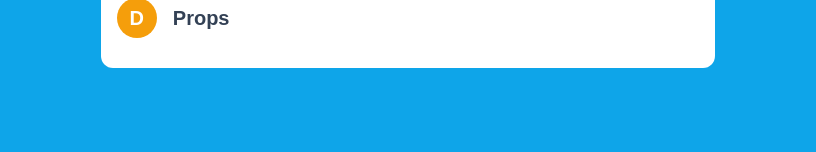
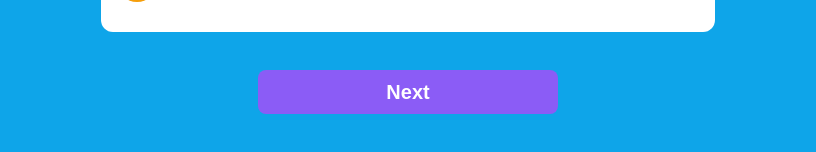
Before and after one commit to TikoCisneros/next-quiz, a Next.js app: page / in a window 1280 px wide. Shown: the part 618-770 px from the top of the page, without its empty margins (232-1048 px from the left). Built offline with nearby package versions, Linux system fonts and the light colour scheme.

Commit message:
Create and test button component

```diff
--- a/components/Question/Countdown.tsx
+++ b/components/Question/Countdown.tsx
@@ -13,7 +13,7 @@ const Countdown = ({ duration, onComplete }: CountdownProps) => {
         isPlaying
         size={100}
         colors={['#22c55e', '#facc15', '#f87171', '#ef4444']}
-        colorsTime={[duration / 2, duration / 4, duration / 5, 0]}
+        colorsTime={[duration / 2, duration / 3, duration / 5, 0]}
         duration={duration}
         onComplete={onComplete}
       >
--- /dev/null
+++ b/components/common/Button.tsx
@@ -0,0 +1,31 @@
+import Link from 'next/link';
+
+interface ButtonProps {
+  text: string;
+  href?: string;
+  onClick?: () => void;
+}
+
+const Button = ({ text, href, onClick }: ButtonProps) => {
+  const renderBtn = () => (
+    <button
+      className="bg-violet-500 hover:bg-violet-700 text-white text-xl font-bold mt-7 py-2 px-4 min-w-[300px] w-auto rounded-lg"
+      onClick={onClick}>
+      {text}
+    </button>
+  );
+
+  if (href) {
+    return (
+      <Link href={href}>
+        {renderBtn()}
+      </Link>
+    )
+  }
+
+  return renderBtn();
+};
+
+
+
+export default Button;
--- a/components/common/Layout.tsx
+++ b/components/common/Layout.tsx
@@ -4,7 +4,7 @@ interface LayoutProps {
 
 const Layout = ({ children }: LayoutProps) => {
   return (
-    <div className='flex justify-center items-center w-auto h-auto min-h-screen bg-sky-500 text-white'>
+    <div className='flex flex-col justify-center items-center w-auto h-auto min-h-screen bg-sky-500 text-white'>
       {children}
     </div>
   );
--- a/pages/index.tsx
+++ b/pages/index.tsx
@@ -1,5 +1,6 @@
 import type { NextPage } from 'next';
 import { useState } from 'react';
+import Button from '../components/common/Button';
 
 import Question from '../components/Question';
 import APP_SURVEY from '../data/Survey';
@@ -10,13 +11,16 @@ const Home: NextPage = () => {
   const handleCountdownComplete = () => question.wasNotReplied && setQuestion(question.answerQuestion(-1));
 
   return (
+    <>
       <Question
         data={question}
         onAnswerClick={(index) => setQuestion(question.answerQuestion(index))}
         countdownTime={10}
         onCountdownComplete={handleCountdownComplete}
       />
+      <Button text="Next" href="/score"/>
+    </>
   );
 }
 
-export default Home
+export default Home;
--- /dev/null
+++ b/pages/score.tsx
@@ -0,0 +1,9 @@
+import { NextPage } from 'next';
+
+const Score: NextPage = () => {
+  return (
+    <div>Score</div>
+  )
+}
+
+export default Score;
```
Lines whose indentation alone changed are shown as unchanged.
